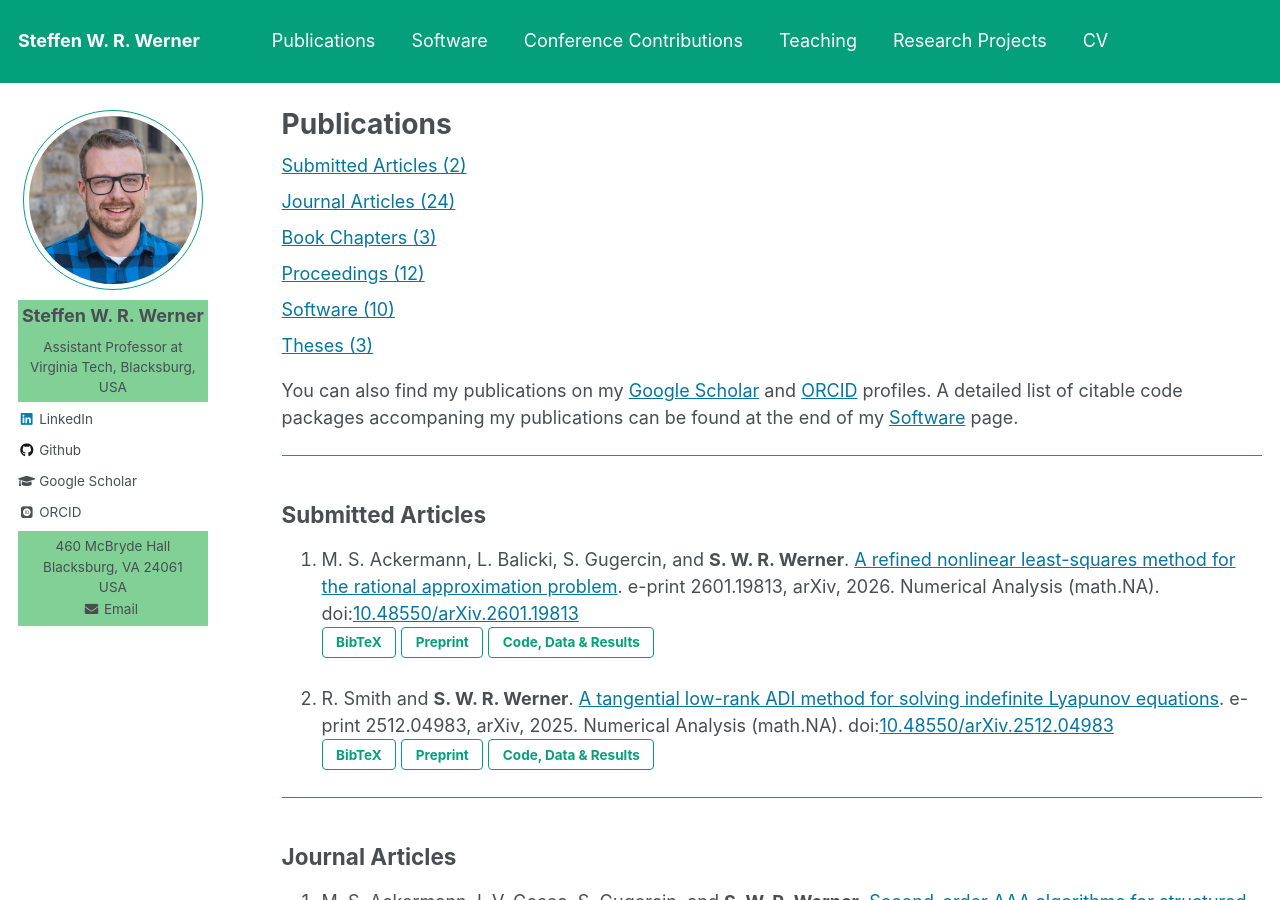
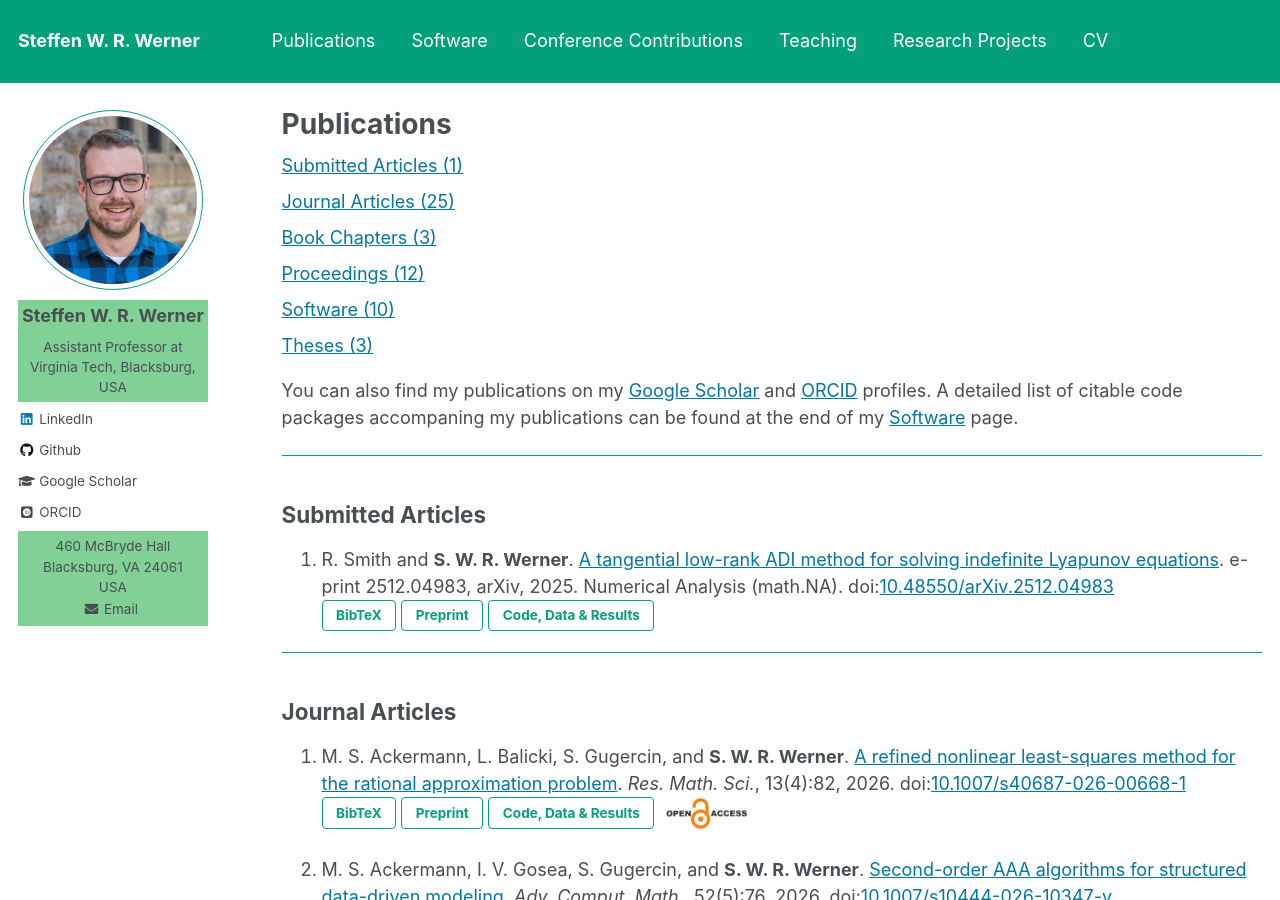
Before and after one commit to ninsteve/ninsteve.github.io, a Jekyll site: the page built from _pages/publications.md, in a window 1280 px wide and 900 px high. Built offline with Jekyll 4.4.1, drawn with Linux system fonts in a browser that asks for light colours; nearby versions of some CDN libraries; some web fonts are replaced; formulas are drawn with MathJax 3.

Commit message:
Updated publication.

```diff
--- a/_pages/publications.md
+++ b/_pages/publications.md
@@ -12,10 +12,10 @@ author_profile: true
 {% endif %}
 
 <p style="margin-top:0.5em; margin-bottom:0.5em">
-  <a href="#submitted">Submitted Articles (2)</a>
+  <a href="#submitted">Submitted Articles (1)</a>
 </p>
 <p style="margin-top:0.5em; margin-bottom:0.5em">
-  <a href="#journal">Journal Articles (24)</a>
+  <a href="#journal">Journal Articles (25)</a>
 </p>
 <p style="margin-top:0.5em; margin-bottom:0.5em">
   <a href="#bookchapters">Book Chapters (3)</a>
@@ -48,18 +48,6 @@ found at the end of my
 
 ## <a name="submitted"></a>Submitted Articles ##
 
-1.  M. S. Ackermann, L. Balicki, S. Gugercin, and <strong>S. W. R. Werner</strong>.
-    <a target="blank_"
-    href="https://doi.org/10.48550/arXiv.2601.19813">A refined nonlinear
-    least-squares method for the rational approximation problem</a>.
-    e-print 2601.19813, arXiv, 2026. Numerical Analysis (math.NA).
-    doi:<a target="blank_" href="https://doi.org/10.48550/arXiv.2601.19813">10.48550/arXiv.2601.19813</a><br />
-    <button id="AckBGetal26-pop" class="btn btn--inverse">BibTeX</button>
-    <a target="blank_" href="https://doi.org/10.48550/arXiv.2601.19813">
-    <button class="btn btn--inverse">Preprint</button></a>
-    <a target="blank_" href="https://doi.org/10.5281/zenodo.18317028">
-    <button class="btn btn--inverse">Code, Data & Results</button></a>
-
 1.  R. Smith and <strong>S. W. R. Werner</strong>.
     <a target="blank_"
     href="https://doi.org/10.48550/arXiv.2512.04983">A tangential low-rank ADI
@@ -75,6 +63,21 @@ found at the end of my
 ---
 
 ## <a name="journal"></a>Journal Articles ##
+
+1.  M. S. Ackermann, L. Balicki, S. Gugercin, and <strong>S. W. R. Werner</strong>.
+    <a target="blank_"
+    href="https://doi.org/10.1007/s40687-026-00668-1">A refined nonlinear
+    least-squares method for the rational approximation problem</a>.
+    <i>Res. Math. Sci.</i>, 13(4):82, 2026.
+    doi:<a target="blank_" href="https://doi.org/10.1007/s40687-026-00668-1">10.1007/s40687-026-00668-1</a><br />
+    <button id="AckBGetal26a-pop" class="btn btn--inverse">BibTeX</button>
+    <a target="blank_" href="https://doi.org/10.48550/arXiv.2601.19813">
+    <button class="btn btn--inverse">Preprint</button></a>
+    <a target="blank_" href="https://doi.org/10.5281/zenodo.18317028">
+    <button class="btn btn--inverse">Code, Data & Results</button></a>
+    <a target="_blank" href="https://en.wikipedia.org/wiki/Open_access">
+    <img src="../images/open_access_symbol.png" alt="Open Access Published"
+    class="openaccess"></a>
 
 1.  M. S. Ackermann, I. V. Gosea, S. Gugercin, and
     <strong>S. W. R. Werner</strong>.
--- a/files/publications/bibtex.html
+++ b/files/publications/bibtex.html
@@ -2,28 +2,6 @@
 <!-- SUBMITTED ARTICLES                                                      -->
 <!--=========================================================================-->
 
-<script>
-  $(function(){
-  $('#AckBGetal26-pop').magnificPopup({ items: { src: '#AckBGetal26' },
-  closeBtnInside: true, autoFocusLast: false, fixedContentPos: false,
-  type: 'inline' }); });
-</script>
-<div id="AckBGetal26" class="bibtex-dialog mfp-hide">
-<pre><code>
-@TECHREPORT{AckBGetal26,
-  author =       {Ackermann, M.~S. and Balicki, L. and Gugercin, S. and
-                  Werner, S. ~W.~R.},
-  title =        {A refined nonlinear least-squares method for the rational
-                  approximation problem},
-  institution =  {arXiv},
-  type =         {e-print},
-  number =       {2601.19813},
-  note =         {Numerical Analysis (math.NA)},
-  year =         {2026},
-  doi =          {10.48550/arXiv.2601.19813}
-}
-</code></pre></div>
-<!--=========================================================================-->
 <script>
   $(function(){
   $('#SmiW25-pop').magnificPopup({ items: { src: '#SmiW25' },
@@ -50,6 +28,28 @@
 <!-- JOURNAL ARTICLES                                                        -->
 <!--=========================================================================-->
 
+<script>
+  $(function(){
+  $('#AckBGetal26a-pop').magnificPopup({ items: { src: '#AckBGetal26a' },
+  closeBtnInside: true, autoFocusLast: false, fixedContentPos: false,
+  type: 'inline' }); });
+</script>
+<div id="AckBGetal26a" class="bibtex-dialog mfp-hide">
+<pre><code>
+@ARTICLE{AckGBetal26a,
+  author =       {Ackermann, M.~S. and Balicki, L. and Gugercin, S. and
+                  Werner, S.~W.~R.},
+  title =        {A refined nonlinear least-squares method for the rational
+                  approximation problem},
+  journal =      {Res. Math. Sci.},
+  volume =       {13},
+  number =       {4},
+  pages =        {82},
+  year =         {2026},
+  doi =          {10.1007/s40687-026-00668-1}
+}
+</code></pre></div>
+<!--=========================================================================-->
 <script>
   $(function(){
   $('#AckGGetal26-pop').magnificPopup({ items: { src: '#AckGGetal26' },
```
Also changed, not shown: _pages/software.md (+2 -2 lines), 1 other file.
